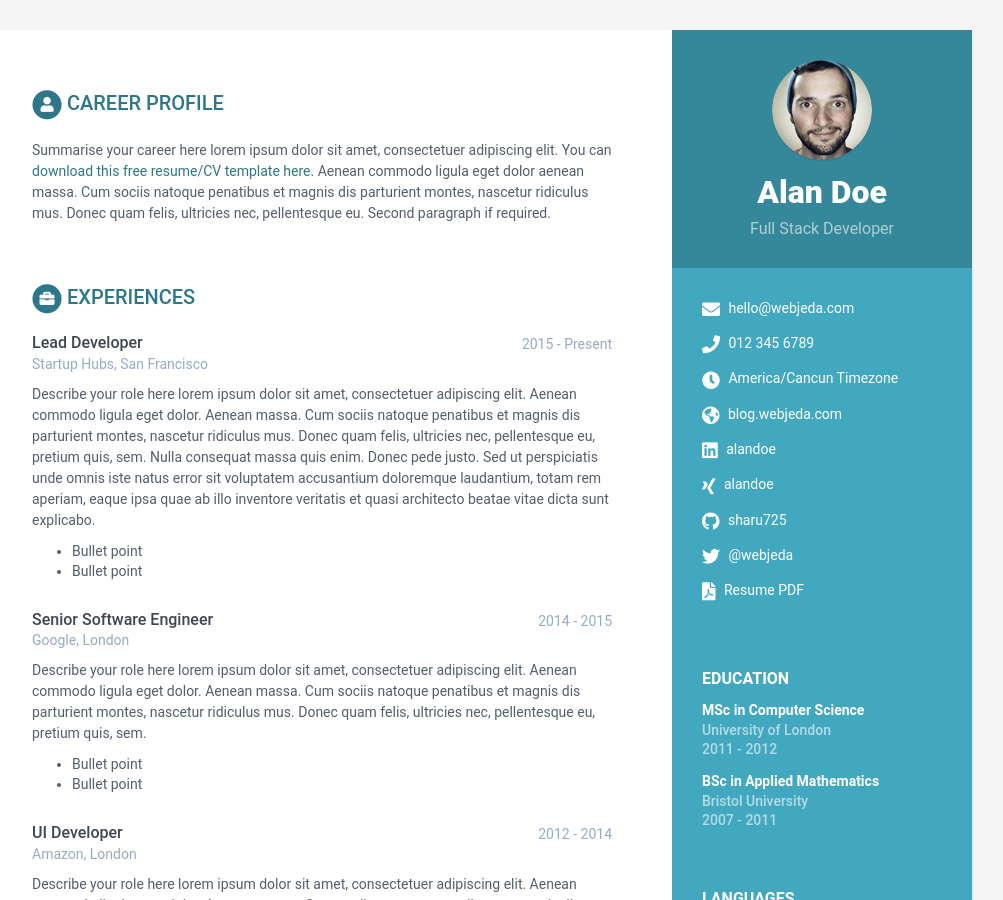
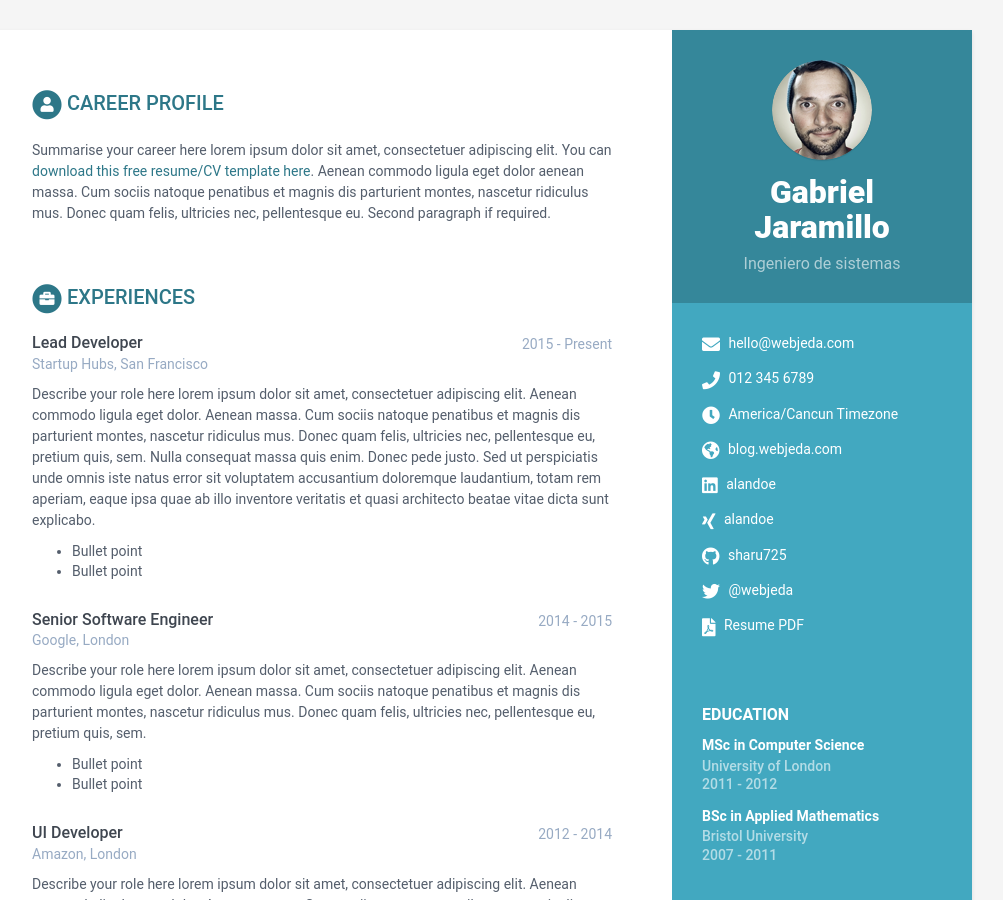
Before and after one commit to GabrielJaramilloCuberos/CV2, a Jekyll site: the page built from index.html, in a window 1280 px wide and 900 px high. Shown: the whole window, without its empty margins (168-1171 px from the left). Built offline with Jekyll 4.4.1, drawn with Linux system fonts in a browser that asks for light colours.

Commit message:
Cambios nombre y ocupacion

```diff
--- a/_data/data.yml
+++ b/_data/data.yml
@@ -8,8 +8,8 @@ sidebar:
     education: True # set to False if you want education in main section instead of in sidebar
 
     # Profile information
-    name: Alan Doe
-    tagline: Full Stack Developer
+    name: Gabriel Jaramillo
+    tagline: Ingeniero de sistemas
     avatar: profile.png  #place a 100x100 picture inside /assets/images/ folder and provide the name of the file below
 
     # Sidebar links
```
